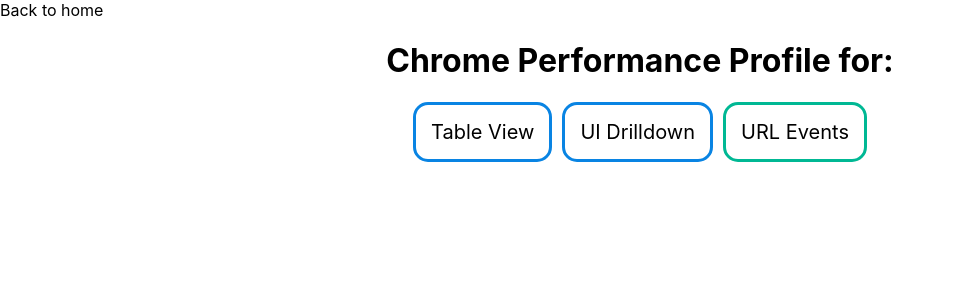
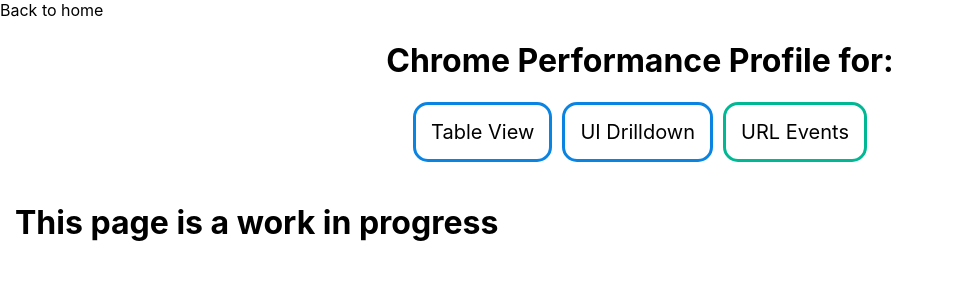
Before and after one commit to ybot1122/chrome-perf-profile-visualizer, a Next.js app: page /visualizer in a window 1280 px wide. Both pictures are taken after a click on the element "URL Events". Shown: the top 300 px of the page, without its empty margins (0-953 px from the left). Built offline with nearby package versions, Linux system fonts and the light colour scheme.

Commit message:
some notes

```diff
--- a/components/AsyncEventViewer.js
+++ b/components/AsyncEventViewer.js
@@ -18,6 +18,7 @@
   [gestureScrollBegin]: "GestureScrollBegin",
   [gestureScrollEnd]: "GestureScrollEnd",
   [gestureScrollUpdate]: "GestureScrollUpdate",
+  [mouseWheel]: "MouseWheel",
 };
 
 const isMatchingAsyncEnd = (e1, e2) =>
--- a/components/UrlEventViewer.js
+++ b/components/UrlEventViewer.js
@@ -15,6 +15,7 @@
 
   return (
     <div style={{ display: isVisible ? "inherit" : "none", margin: "15px" }}>
+      <h1>This page is a work in progress</h1>
       {urlEvents.map((el, ind) => (
         <p key={ind}>
           {el.ts}:{" "}
```
